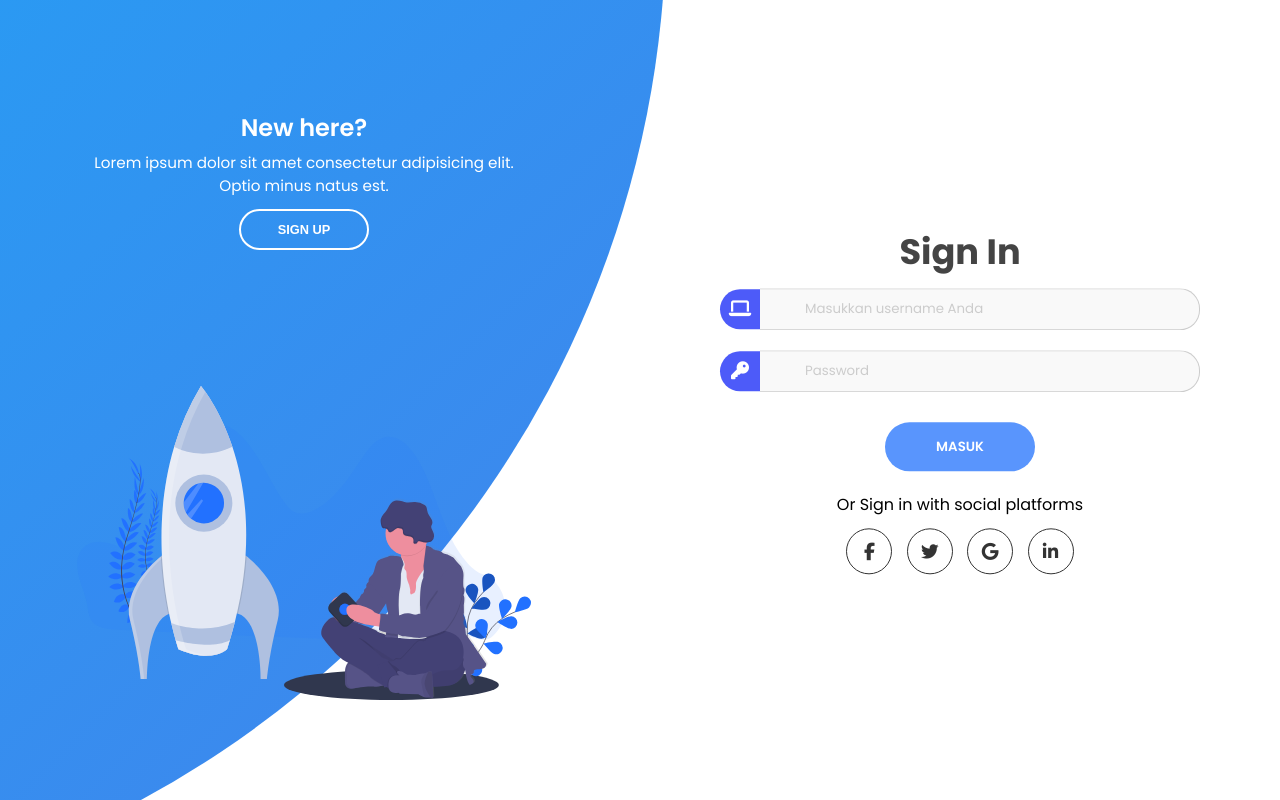
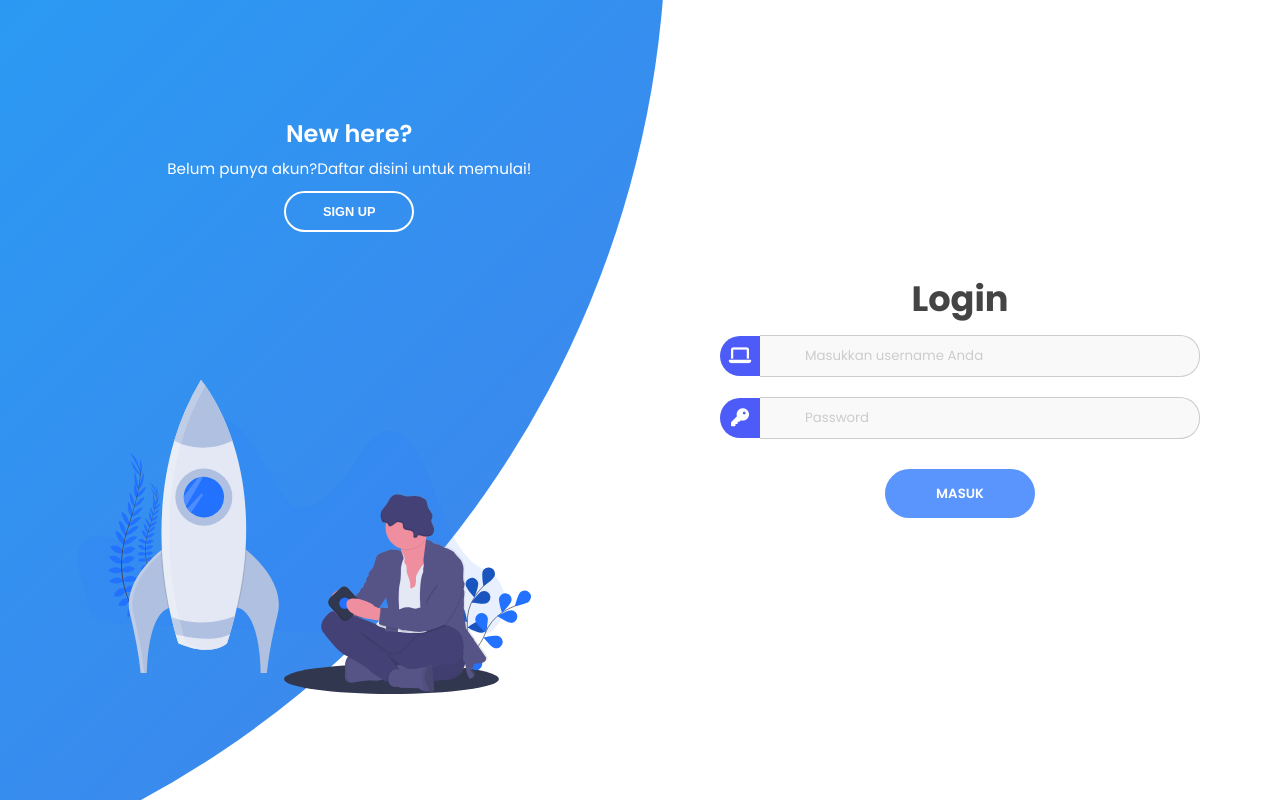
Before and after one commit to ZibranovSky/Web-Inventory-Barang, a PHP site: page /petugas/sign.php in a window 1280 px wide. Run offline with PHP 8.4, Linux system fonts and the light colour scheme; some libraries are stand-ins or nearby versions.

Commit message:
Menyesuaikan halaman landing page dengan sign page

```diff
--- a/Landing_page/index.php
+++ b/Landing_page/index.php
@@ -88,7 +88,7 @@
 
             <p class="hero-text">
               Tak akan ada lagi yang berantakan!
-              Di desain khusus untuk anda Memiliki fitur fitur yang akan membantu anda dalam manajemen inventori!
+              Di desain khusus untuk anda. Memiliki fitur fitur yang akan membantu anda dalam manajemen inventori!
             </p>
             <p class="hero-text">
              Mulai dengan klik dibawah ini
--- a/petugas/sign.php
+++ b/petugas/sign.php
@@ -99,7 +99,7 @@
                 </form>
 -->
           <form class="sign-in-form" action="pro_login_petugas.php" method="post">
-            <h2 class="title">Sign In</h2>
+            <h2 class="title">Login</h2>
             <div class="form-group input-group">
                     <span class="input-group-addon"><i class="fa fa-laptop"></i></span>
                     <input class="form-control" type="text" name="user" required="" placeholder="Masukkan username Anda">
@@ -111,21 +111,7 @@
                   </div>
             <input type="submit" value="Masuk" name="daftar" class="btn solid" />
 
-            <p class="social-text">Or Sign in with social platforms</p>
-            <div class="social-media">
-              <a href="#" class="social-icon">
-                <i class="fab fa-facebook-f"></i>
-              </a>
-              <a href="#" class="social-icon">
-                <i class="fab fa-twitter"></i>
-              </a>
-              <a href="#" class="social-icon">
-                <i class="fab fa-google"></i>
-              </a>
-              <a href="#" class="social-icon">
-                <i class="fab fa-linkedin-in"></i>
-              </a>
-            </div>
+
           </form>
 
 
@@ -149,21 +135,7 @@
             </div>
             <input type="submit" value="Sign Up" class="btn solid" />
 
-            <p class="social-text">Or Sign up with social platforms</p>
-            <div class="social-media">
-              <a href="#" class="social-icon">
-                <i class="fab fa-facebook-f"></i>
-              </a>
-              <a href="#" class="social-icon">
-                <i class="fab fa-twitter"></i>
-              </a>
-              <a href="#" class="social-icon">
-                <i class="fab fa-google"></i>
-              </a>
-              <a href="#" class="social-icon">
-                <i class="fab fa-linkedin-in"></i>
-              </a>
-            </div>
+
           </form>
         </div>
       </div>
@@ -172,7 +144,7 @@
         <div class="panel left-panel">
             <div class="content">
                 <h3>New here?</h3>
-                <p>Lorem ipsum dolor sit amet consectetur adipisicing elit. Optio minus natus est.</p>
+                <p>Belum punya akun?Daftar disini untuk memulai!</p>
                 <button class="btn transparent" id="sign-up-btn">Sign Up</button>
             </div>
             <img src="./img/log.svg" class="image" alt="">
@@ -181,8 +153,8 @@
         <div class="panel right-panel">
             <div class="content">
                 <h3>One of us?</h3>
-                <p>Lorem ipsum dolor sit amet consectetur adipisicing elit. Optio minus natus est.</p>
-                <button class="btn transparent" id="sign-in-btn">Sign In</button>
+                <p>Anda sudah memiliki akun?Login dengan klik disini!.</p>
+                <button class="btn transparent" id="sign-in-btn">Login</button>
             </div>
             <img src="./img/register.svg" class="image" alt="">
         </div>
```
